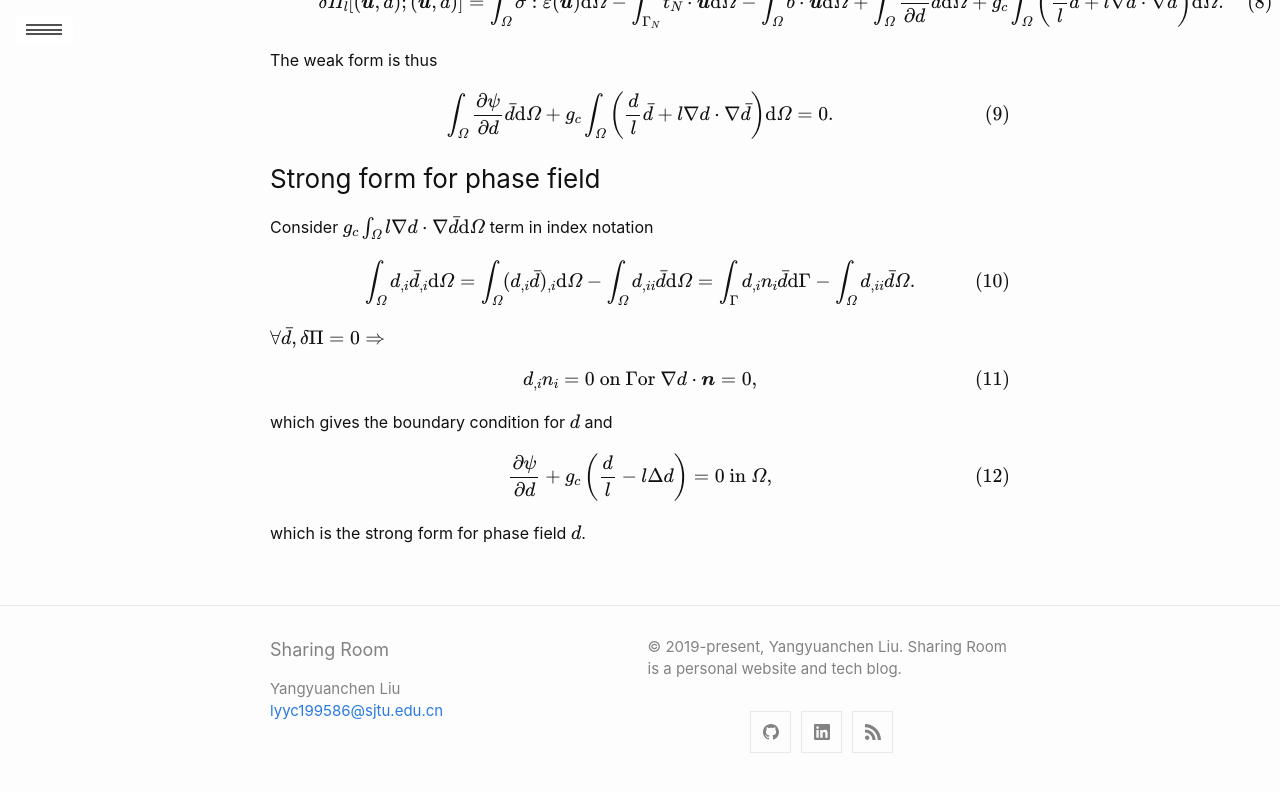
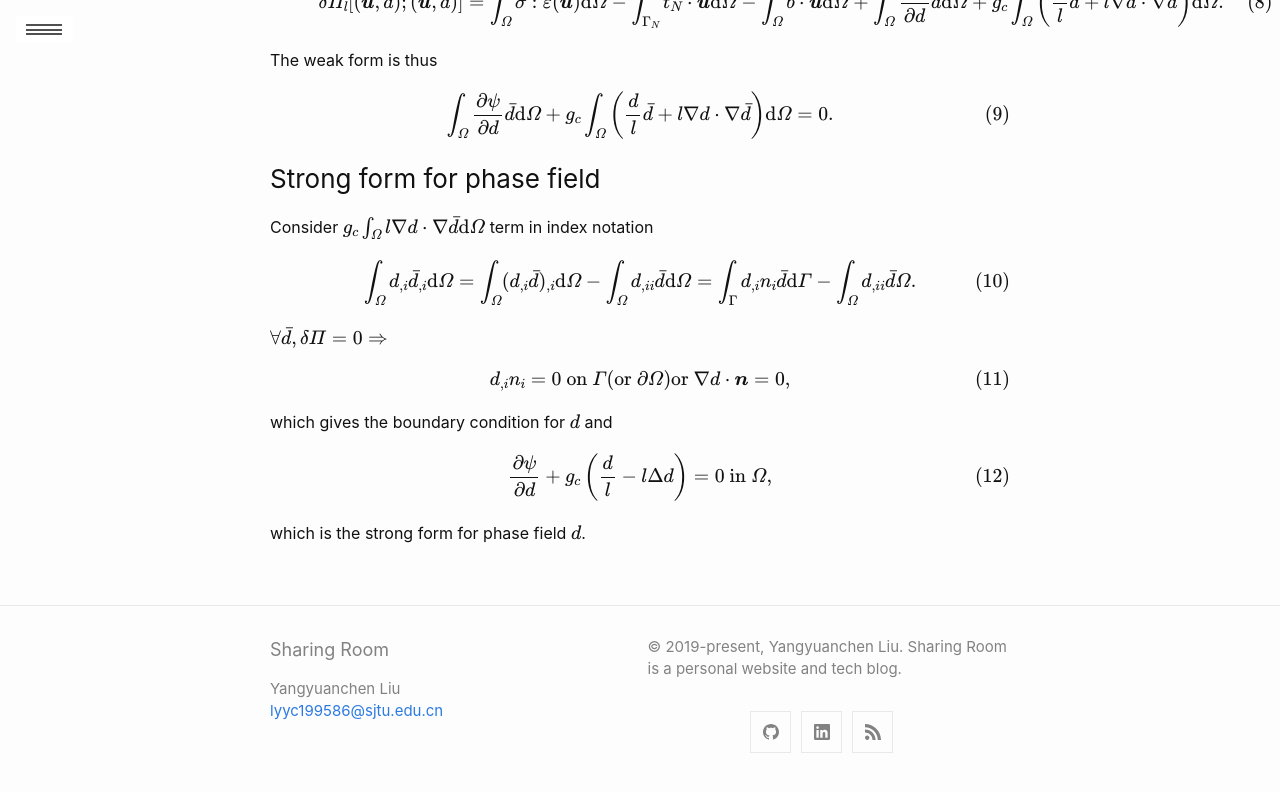
Before and after one commit to lyyc199586/lyyc199586.github.io, a Jekyll site: the page built from _posts/2019-09-03-strong-form-for-phase-field.md, in a window 1280 px wide and 900 px high, scrolled down 1838 px. Shown: the top 792 px of the window. Built offline with Jekyll 4.4.1, drawn with Linux system fonts in a browser that asks for light colours; formulas are drawn with MathJax 3; comment, search, counter and statistics services are not loaded.

Commit message:
fix typo

```diff
--- a/_posts/2019-09-03-strong-form-for-phase-field.md
+++ b/_posts/2019-09-03-strong-form-for-phase-field.md
@@ -115,13 +115,13 @@
 $$
 \int_\varOmega d_{,i} \bar{d}_{,i} \mathrm{d} \varOmega
 = \int_\varOmega (d_{,i}\bar{d})_{,i}\mathrm{d} \varOmega - \int_\varOmega d_{,ii}\bar{d} \mathrm{d} \varOmega \\
-=\int_\Gamma d_{,i} n_i \bar{d} \mathrm{d} \Gamma - \int_\varOmega d_{,ii} \bar{d} \varOmega.
+=\int_\Gamma d_{,i} n_i \bar{d} \mathrm{d} \varGamma - \int_\varOmega d_{,ii} \bar{d} \varOmega.
 $$
 
-$\forall \bar{d}, \delta\Pi=0 \Rightarrow$
+$\forall \bar{d}, \delta\varPi=0 \Rightarrow$
 
 $$
-d_{,i}n_i=0 \text{ on } \Gamma\\
+d_{,i}n_i=0 \text{ on } \varGamma (\text{or }\partial\varOmega)\\
 \text{or } \nabla d \cdot \bm{n}=0,
 $$
 
```
